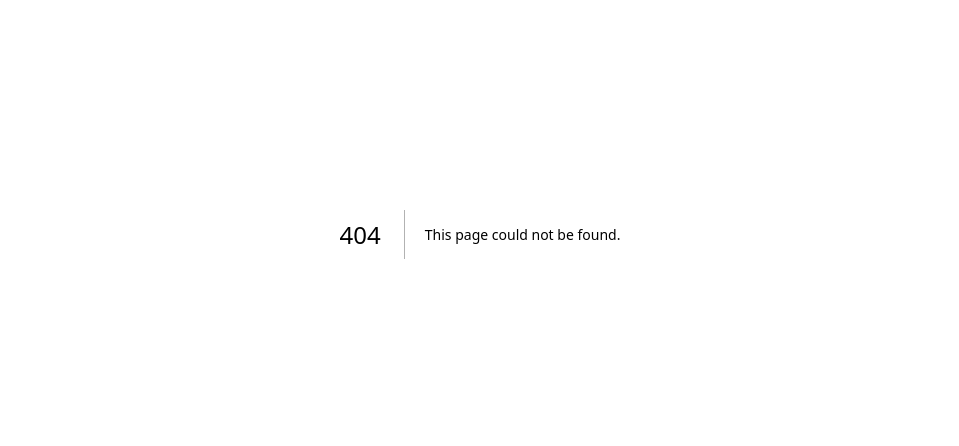
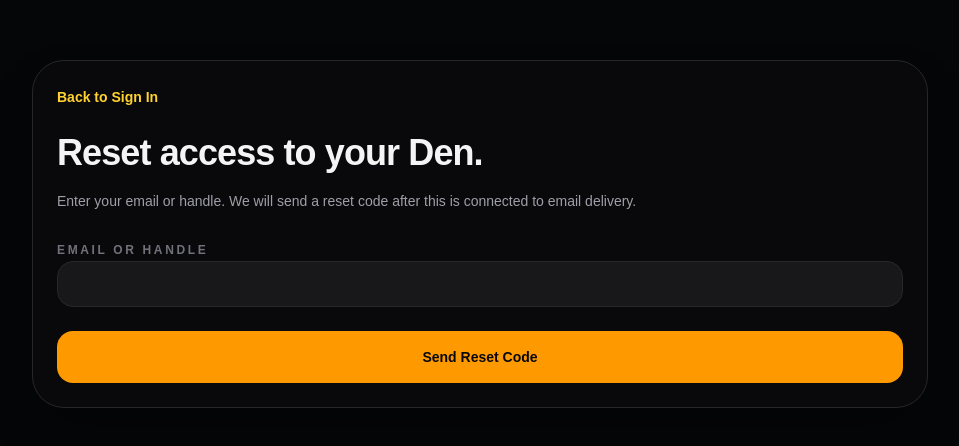
Before and after one commit to PapaKodiak92/kodiak-den, a Next.js app: page /forgot-password in a window 1280 px wide. Before the commit this address had no page. Shown: the part 166-612 px from the top of the page, without its empty margins (160-1119 px from the left). Built offline with nearby package versions, Linux system fonts and the light colour scheme.

Commit message:
Add forgot password page

```diff
--- /dev/null
+++ b/app/forgot-password/page.tsx
@@ -0,0 +1,37 @@
+"use client";
+
+import Link from "next/link";
+import { FormEvent, useState } from "react";
+
+export default function ForgotPasswordPage() {
+  const [identifier, setIdentifier] = useState("");
+  const [sent, setSent] = useState(false);
+
+  function requestReset(event: FormEvent<HTMLFormElement>) {
+    event.preventDefault();
+    if (!identifier.trim()) return;
+    setSent(true);
+  }
+
+  return (
+    <main className="min-h-screen bg-[#050608] px-6 py-8 text-zinc-100">
+      <section className="mx-auto grid min-h-[calc(100vh-4rem)] w-full max-w-4xl items-center">
+        <form onSubmit={requestReset} className="rounded-[2rem] border border-zinc-800 bg-zinc-950 p-6 shadow-2xl shadow-black/40">
+          <Link href="/sign-in" className="text-sm font-black text-amber-300 transition hover:text-amber-200">Back to Sign In</Link>
+          <h1 className="mt-6 text-4xl font-black tracking-tight">Reset access to your Den.</h1>
+          <p className="mt-4 max-w-2xl text-sm leading-6 text-zinc-400">
+            Enter your email or handle. We will send a reset code after this is connected to email delivery.
+          </p>
+          <label className="mt-6 block space-y-2">
+            <span className="text-xs font-black uppercase tracking-[0.22em] text-zinc-500">Email or handle</span>
+            <input value={identifier} onChange={(event) => setIdentifier(event.target.value)} className="w-full rounded-2xl border border-zinc-800 bg-zinc-900 px-4 py-3 text-sm font-bold outline-none focus:border-amber-500" />
+          </label>
+          {sent ? <p className="mt-4 rounded-2xl border border-emerald-500/30 bg-emerald-500/10 px-4 py-3 text-sm font-bold text-emerald-300">If that Den exists, a reset code has been sent.</p> : null}
+          <button className="mt-6 w-full rounded-2xl bg-amber-500 px-6 py-4 text-sm font-black text-zinc-950 transition hover:bg-amber-400">
+            Send Reset Code
+          </button>
+        </form>
+      </section>
+    </main>
+  );
+}
```
